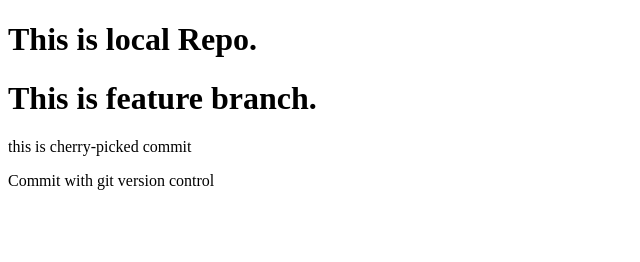
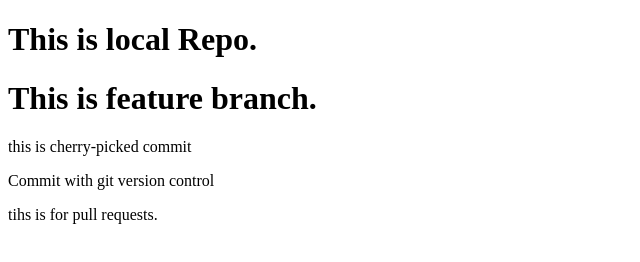
Before and after one commit to vatsal432/localrepo, a plain HTML site: page index.html in a window 1280 px wide. Shown: the whole page, without its empty margins (0-640 px from the left). Drawn offline with Linux system fonts and the light colour scheme.

Commit message:
pull requestsw

```diff
--- a/index.html
+++ b/index.html
@@ -10,5 +10,6 @@
         <h1>This is feature branch.</h1>
         <p>this is cherry-picked commit</p>
         <p>Commit with git version control</p>
+        <p>tihs is for pull requests.</p>
     </body>
 </html>
```
